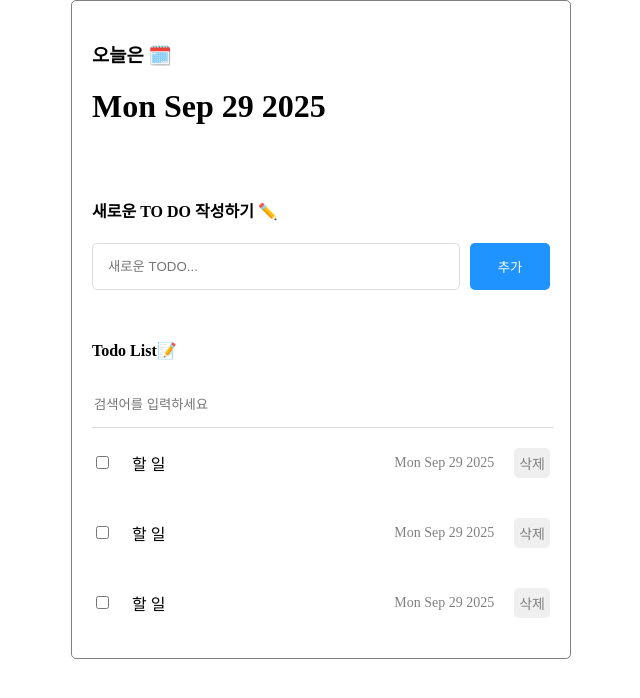
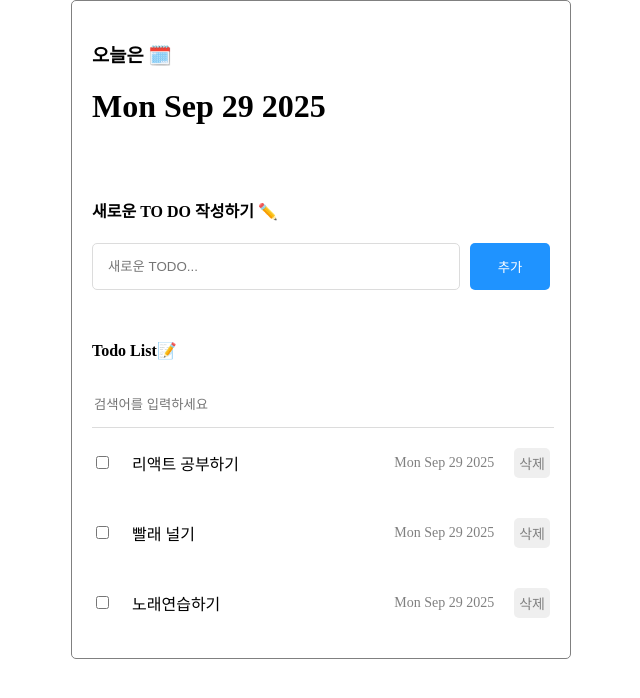
Before and after one commit to Kukyeon/react_todolist_project_20250929, a React (Create React App) app: page / in a window 1280 px wide. Shown: the top 698 px of the page, without its empty margins (319-959 px from the left). Built offline with nearby package versions, Linux system fonts and the light colour scheme.

Commit message:
새로운 할일 리스트에 추가하기 완

```diff
--- a/src/App.js
+++ b/src/App.js
@@ -3,13 +3,54 @@ import './App.css';
 import Header from './component/Header';
 import TodoEditor from './component/TodoEditor';
 import TodoList from './component/TodoList';
+import { useRef, useState } from 'react';
+
 
 function App() {
+
+  const mockTodo = [
+    {
+      id : 0,
+      isDone : false,
+      content : "리액트 공부하기",
+      createDate : new Date().getTime(),
+    },
+    {
+      id : 1,
+      isDone : false,
+      content : "빨래 널기",
+      createDate : new Date().getTime(),
+    },
+    {
+      id : 2,
+      isDone : false,
+      content : "노래연습하기",
+      createDate : new Date().getTime(),
+    }
+  ];
+
+  const [todo, setTodo] = useState(mockTodo);
+
+  const idRef = useRef(3); // 초기값이 3인 ref 객체 생성하여 idRef에 저장
+
+  function onCreate(content){
+    const newItem = {
+      id : idRef.current, // idRef가 현재 저장하고 있는 값을 불러옴
+      content,
+      isDone : false ,
+      createDate : new Date().getTime(),
+    };
+    setTodo([newItem, ...todo]);
+    //newItem -> 할일 객체를 생성한 후 idRef값을 1증가
+    idRef.current += 1;
+
+  }
+
   return (
     <div className="App">
       <Header />
-      <TodoEditor />
-      <TodoList />
+      <TodoEditor onCreate={onCreate}/>
+      <TodoList todo={todo} />
     </div>
   );
 }
--- a/src/component/TodoEditor.js
+++ b/src/component/TodoEditor.js
@@ -1,12 +1,37 @@
+import { useRef, useState } from "react";
 import "./TodoEditor.css";
 
-function TodoEditor(){
+function TodoEditor({onCreate}){
+
+    const[content , setContent] = useState("");
+    const inputRef = useRef();
+
+    function onChangeContent(e){
+       setContent(e.target.value) // 유저가 입력한 할 일 테스트
+    }
+
+    function onSubmit(){
+        if(content === ""){
+            alert("빈칸으로 입력은 불가능합니다.");
+            inputRef.current.focus();
+            return;
+        }
+        onCreate(content);
+        setContent(""); //입력창 초기화
+    }
+
+    function onKeyDown(e){
+        if(e.keyCode === 13){// 언테키 코드 -> 13
+            onSubmit();
+        }
+    }
+
     return(
         <div className="TodoEditor">
             <h4>새로운 TO DO 작성하기 ✏️</h4>
             <div className="editor_wrapper">
-                <input placeholder="새로운 TODO..." />
-                <button>추가</button>
+                <input ref={inputRef} value={content} onKeyDown={onKeyDown} onChange={onChangeContent} placeholder="새로운 TODO..." />
+                <button onClick={onSubmit}>추가</button>
             </div>
         </div>
     );
--- a/src/component/TodoItem.js
+++ b/src/component/TodoItem.js
@@ -1,13 +1,13 @@
 import "./TodoItem.css";
 
 
-function TodoItem(){
+function TodoItem({id, content, isDone , createDate}){
     return(
         <div className="TodoItem">
             <div className="checkbox_col">
-                <input type="checkbox"/>
+                <input type="checkbox" checked={isDone}/>
             </div>
-            <div className="title_col">할 일</div>
+            <div className="title_col">{content}</div>
             <div className="date_col">{new Date().toDateString()}</div>
             <div className="btn_col">
                 <button>삭제</button>
--- a/src/component/TodoList.js
+++ b/src/component/TodoList.js
@@ -2,15 +2,16 @@
 import TodoItem from "./TodoItem";
 import "./TodoList.css";
 
-function TodoList(){
+function TodoList({todo}){
     return(
         <div className="TodoList">
             <h4>Todo List📝</h4>
             <input className="searchbar" placeholder="검색어를 입력하세요"/>
             <div className="list_wrapper">
-                <TodoItem />
-                <TodoItem />
-                <TodoItem />
+                {/* todo item을 반복해서 출력 */}
+                {todo.map((it) => (
+                    <TodoItem {...it}/>
+                ))}
             </div>
         </div>
 
```
